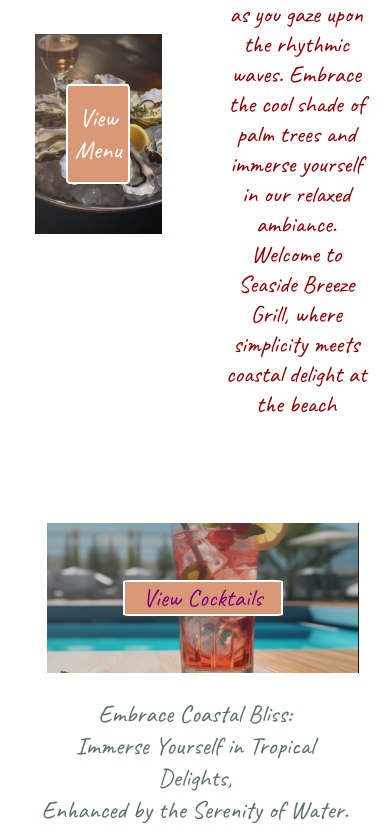
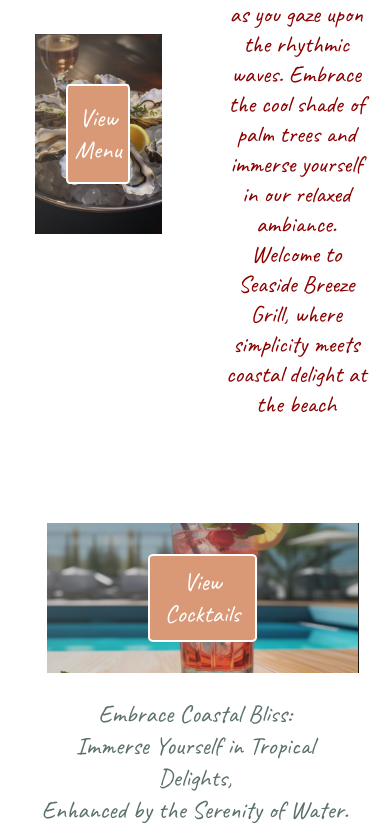
Before and after one commit to ksom10/ssShowcase, a website: page pages/index.html in a window 390 px wide. Shown: the part 535-1374 px from the top of the page. Drawn offline with Linux system fonts and the light colour scheme.

Commit message:
plz
fdsfsdff

```diff
--- a/css/style.css
+++ b/css/style.css
@@ -256,7 +256,7 @@ html, body {
 }
 
 .brunchImage {
-    width: 60%;
+    width: 50%;
     height: 600px;
     margin-left: 20px;
     display: flex;
@@ -268,7 +268,7 @@ html, body {
     background-position: center;
 }
 
-.brunchBtn {
+.brunchImage button {
     width: 35%;
     height: 35%;
     font-size: 20px;
@@ -278,14 +278,7 @@ html, body {
     cursor: pointer;
     font-family: 'Caveat', cursive;
     color: white;
-    text-decoration: none;
-    color: white;
-    font-size: 35px;
-    font-family: 'Caveat', cursive;
-    display: flex;
-    flex-direction: column;
-    align-items: center;
-    justify-content: center;
+    font-size: 25px;
 }
 
 .btn-link {
@@ -294,7 +287,6 @@ html, body {
     font-size: 35px;
     font-family: 'Caveat', cursive;
 }
-
 .brunchContent {
     width: 55%;
     height: 70%;
@@ -1134,6 +1126,9 @@ footer h4 {
     color: #d99977;;
   }
 
+.sidenav h2 {
+    color: #8a0000;
+}
 
 .visit {
     width: 100%;
@@ -1710,23 +1705,18 @@ form {
             order: 1;
         }
 
-
-        .brunchBtn {
-            display: flex;
-            align-items: center;
-            justify-content: center;
-            width: 50%;
-            padding: 0;
-            margin: 0;
-            min-height: 0; /* Reset min-height */
+        .brunchImage button {
+            width: 35%;
+            height: 35%;
+            font-size: 20px;
             background-color: #d99977;
             border-radius: 5%;
             border: 2px solid white;
             cursor: pointer;
             font-family: 'Caveat', cursive;
-            color: purple;
-            text-decoration: none; /* Move text-decoration to the button class */
-            font-size: 25px;
+            color: white;
+            font-size: 20px;
+            padding: 10px;
         }
 
         .btn-link {
@@ -1734,7 +1724,6 @@ form {
             color: white;
             font-size: 25px;
             font-family: 'Caveat', cursive;
-            max-height: 50%;
         }
 
 
@@ -2209,7 +2198,7 @@ form {
             width: 100%;
             font-size: 28px;
         }
-        }
+
 
         .menu-rowContentFourth p {
             font-size: 18px;
@@ -2846,7 +2835,7 @@ form {
 
 
 
-
+        }
 
 
 /* Tablets */
--- a/pages/index.html
+++ b/pages/index.html
@@ -58,9 +58,11 @@
                             Enhanced by the Serenity of Water.</p>
                     </div>
                     <div class="brunchImage">
-                        <a class="brunchBtn" href="cocktails.html">
+                        <button href="brunch.html">
+                        <a class="btn-link" href="cocktails.html">
                           View Cocktails
                         </a>
+                        </button>
                     </div>
 
                    </div>
```
